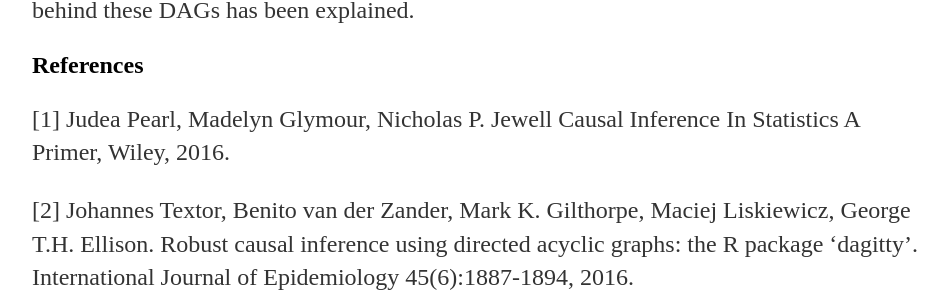
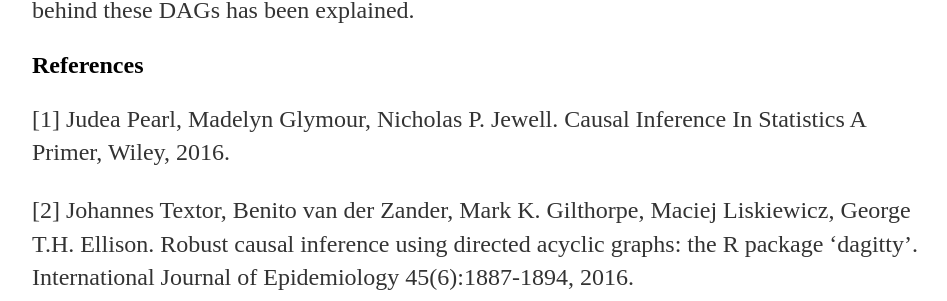
Before and after one commit to SaffetGokcenSen/saffetgokcensen.github.io, a Jekyll site: the page built from _posts/2022-09-13-directed-acyclic-graphs-from-an-equivalence-class-for-an-image.md, in a window 1280 px wide and 900 px high, scrolled down 5534 px. Shown: the part 492-793 px from the top of the window, without its empty margins (160-1107 px from the left). Built offline with Jekyll 4.4.1, drawn with Linux system fonts in a browser that asks for light colours.

Commit message:
corrected a typo

```diff
--- a/_posts/2022-09-13-directed-acyclic-graphs-from-an-equivalence-class-for-an-image.md
+++ b/_posts/2022-09-13-directed-acyclic-graphs-from-an-equivalence-class-for-an-image.md
@@ -50,6 +50,6 @@ These DAGs share the same skeleton. There are no v-structures in the DAGs. So, t
 ## Conclusion
 DAGs from the same equivalence class for an image has been constructed. The reasoning behind these DAGs has been explained.
 ## References
-<span id="Pearl">[1] Judea Pearl, Madelyn Glymour, Nicholas P. Jewell Causal Inference In Statistics A Primer, Wiley, 2016.</span>
+<span id="Pearl">[1] Judea Pearl, Madelyn Glymour, Nicholas P. Jewell. Causal Inference In Statistics A Primer, Wiley, 2016.</span>
 
 <span id="DAGitty">[2] Johannes Textor, Benito van der Zander, Mark K. Gilthorpe, Maciej Liskiewicz, George T.H. Ellison. Robust causal inference using directed acyclic graphs: the R package 'dagitty'. International Journal of Epidemiology 45(6):1887-1894, 2016.</span>
```
